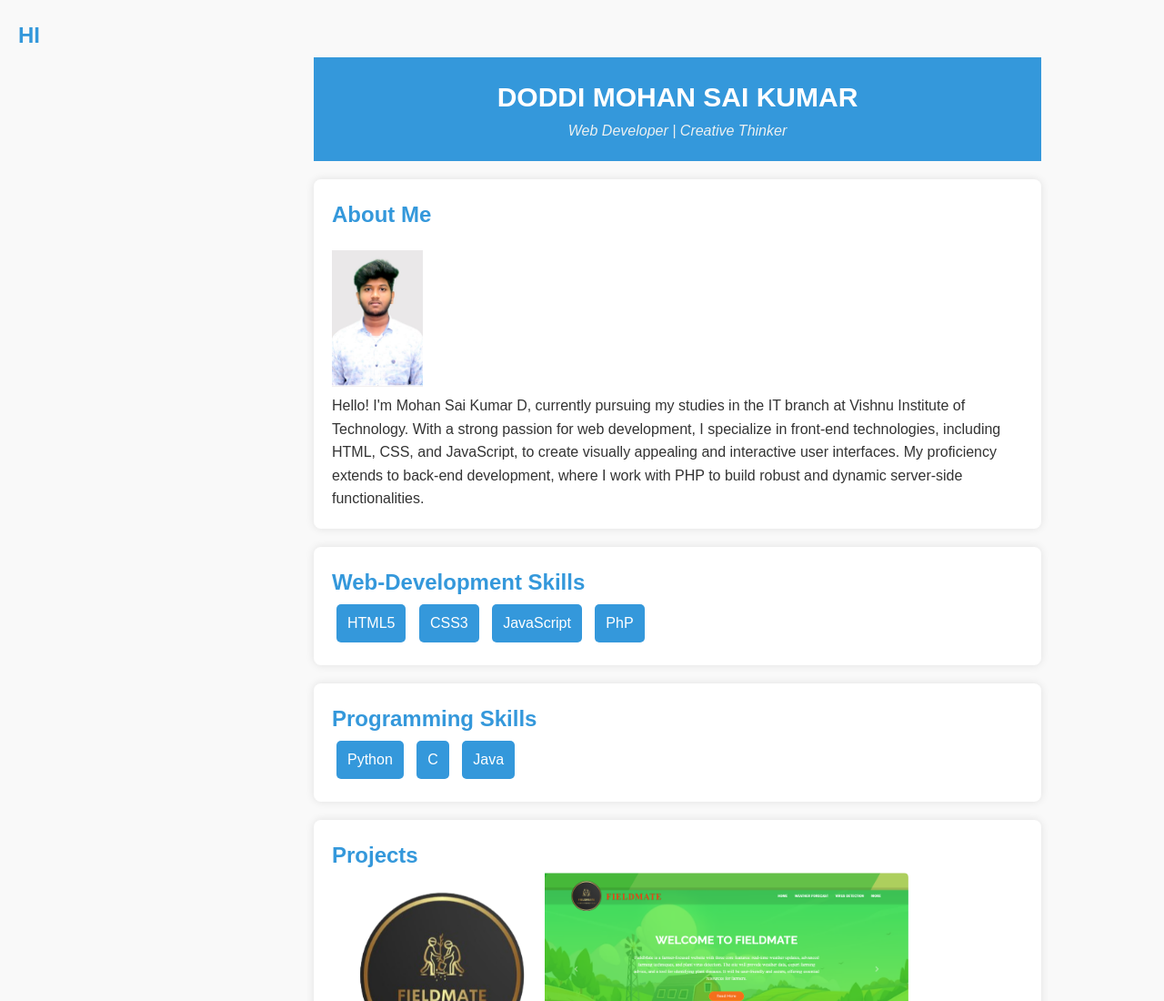
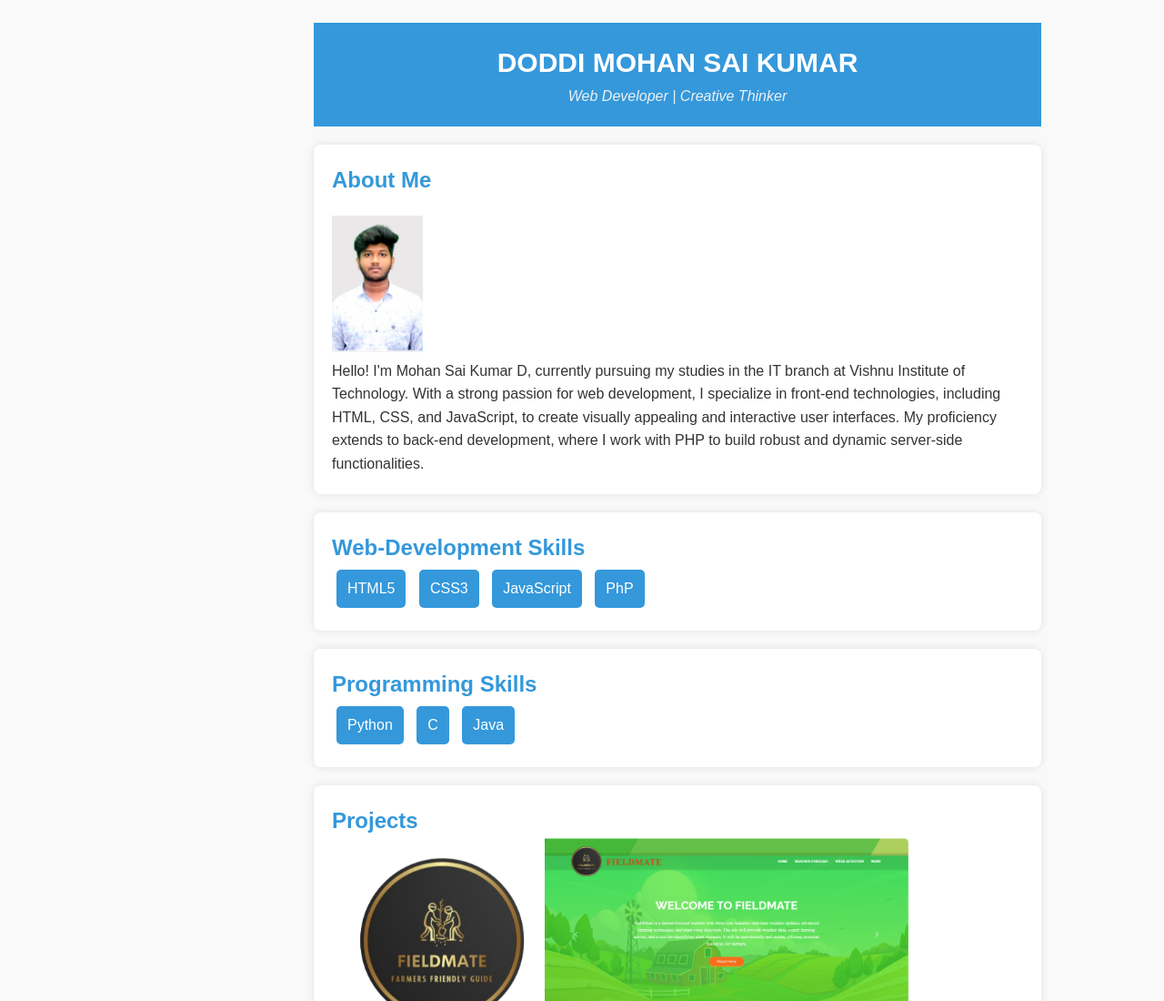
Before and after one commit to MohanSai010/portfolio, a plain HTML site: page index.html in a window 1280 px wide. Shown: the top 1100 px of the page at 91% size. Drawn offline with Linux system fonts and the light colour scheme.

Commit message:
First Commit

```diff
--- a/index.html
+++ b/index.html
@@ -9,9 +9,6 @@
 </head>
 
 <body>
-    <h2>HI
-
-    </h2>
     <div class="container">
     <!-- Header Section -->
     <header>
```
